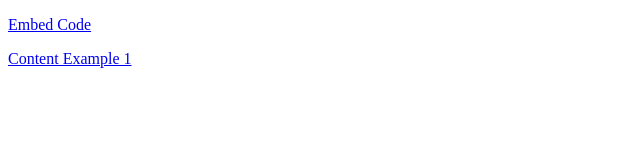
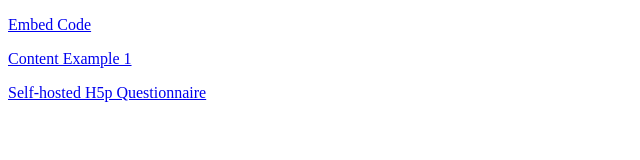
Before and after one commit to ilaaa1390/my-h5p-selfhost-site, a plain HTML site: page index.html in a window 1280 px wide. Shown: the whole page, without its empty margins (0-640 px from the left). Drawn offline with Linux system fonts and the light colour scheme.

Commit message:
Update index.html

```diff
--- a/index.html
+++ b/index.html
@@ -3,6 +3,7 @@
 <body>
 	<p><a href="/my-h5p-selfhost-site/">Embed Code</a></p>
 	<p><a href="/my-h5p-selfhost-site/h5p-standalone-1.3.x/demo/content-example-1.html">Content Example 1</a></p>
+	<p><a href="/my-h5p-selfhost-site/h5p-standalone-1.3.x/demo/questionnaire.html">Self-hosted H5p Questionnaire</a></p>
 
 
 
```
